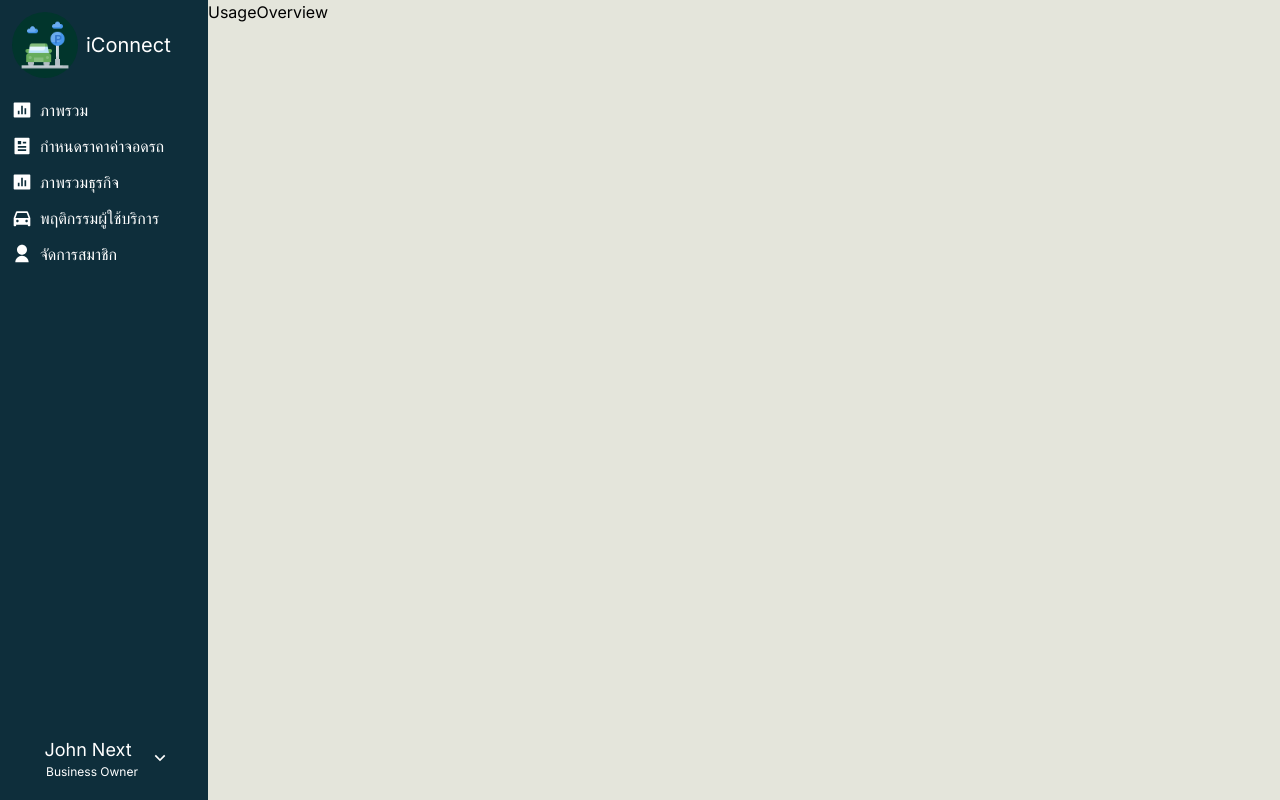
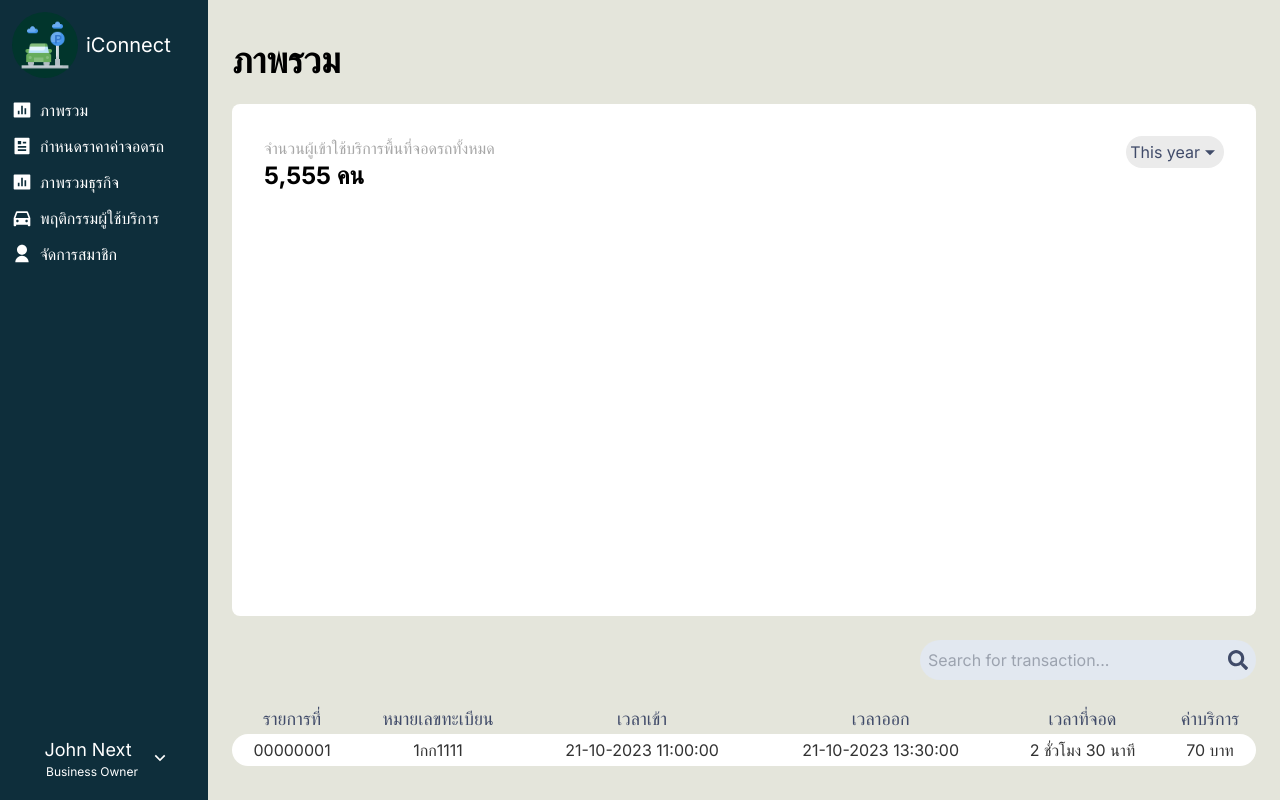
Before and after one commit to G7-SERVER-TEAM/iConnect-Website, a Next.js app: page /usage-overview in a window 1280 px wide. Built offline with nearby package versions, Linux system fonts and the light colour scheme.

Commit message:
Initialize Usage Overview UI
construct a UI Mockup of Usage Overview

```diff
--- a/src/app/(dashboard)/usage-overview/page.jsx
+++ b/src/app/(dashboard)/usage-overview/page.jsx
@@ -1,8 +1,50 @@
+'use client'
+import Searchbar from '@/components/Searchbar'
 import React from 'react'
+import { RiArrowDownSFill } from 'react-icons/ri'
 
 const UsageOverview = () => {
   return (
-    <div>UsageOverview</div>
+    <div className='flex flex-col min-h-screen gap-6 items-center'>
+      <div className='flex w-[64rem] justify-start'>
+        <p className='text-4xl font-bold mt-10'>ภาพรวม</p>
+      </div>
+      <div className='flex flex-col bg-white w-[64rem] h-[32rem] rounded-lg p-8'>
+        <div className='flex flex-row justify-between'>
+          <div>
+            <p className='text-[#A7A7A7]'>จำนวนผู้เข้าใช้บริการพื้นที่จอดรถทั้งหมด</p>
+            <p className='text-2xl font-bold'>5,555 คน</p>
+          </div>
+          <button className='flex bg-[#EBEBEB] rounded-full h-8 p-1 text-[#404B69] items-center justify-center'>
+            <p>This year</p>
+            <RiArrowDownSFill size={20}/>
+          </button>
+        </div>
+      </div>
+      <div className='flex w-[64rem] justify-end'>
+        <Searchbar
+          placeholder={'Search for transaction...'}
+        />
+      </div>
+      <table className='w-[64rem]'>
+        <tr>
+          <th className='font-medium text-[#404B69] text-lg'>รายการที่</th>
+          <th className='font-medium text-[#404B69] text-lg'>หมายเลขทะเบียน</th>
+          <th className='font-medium text-[#404B69] text-lg'>เวลาเข้า</th>
+          <th className='font-medium text-[#404B69] text-lg'>เวลาออก</th>
+          <th className='font-medium text-[#404B69] text-lg'>เวลาที่จอด</th>
+          <th className='font-medium text-[#404B69] text-lg'>ค่าบริการ</th>
+        </tr>
+        <tr className='text-center'>
+          <td className='font-normal text-[#323232] bg-white h-[2rem] rounded-l-full'>00000001</td>
+          <td className='font-normal text-[#323232] bg-white h-[2rem] '>1กก1111</td>
+          <td className='font-normal text-[#323232] bg-white h-[2rem] '>21-10-2023 11:00:00</td>
+          <td className='font-normal text-[#323232] bg-white h-[2rem] '>21-10-2023  13:30:00</td>
+          <td className='font-normal text-[#323232] bg-white h-[2rem] '>2 ชั่วโมง 30 นาที</td>
+          <td className='font-normal text-[#323232] bg-white h-[2rem] rounded-r-full'>70 บาท</td>
+        </tr>
+      </table>
+    </div>
   )
 }
 
--- a/src/app/page.js
+++ b/src/app/page.js
@@ -40,7 +40,7 @@ export default function Login() {
                 <input type='password' className='block border-black border-[1px] rounded-[30px] w-full px-5 mb-4'></input>
               </div>
                 <button type="submit" className='bg-[#00818A] text-white rounded-[30px] cursor-pointer p-1'>
-                  <Link href='/business-overview'>Login</Link>
+                  <Link href='/usage-overview'>Login</Link>
                 </button>
             </form>
         </div>
--- /dev/null
+++ b/src/components/Searchbar.jsx
@@ -0,0 +1,18 @@
+import React from 'react'
+import { FaSearch } from "react-icons/fa";
+
+const Searchbar = ({placeholder}) => {
+  return (
+    <form className='w-[21rem] relative'>
+        <div className='relative'>
+            <input type='search' placeholder={placeholder} className='w-full p-2
+            rounded-full bg-slate-200' />
+            <button className='absolute right-2 top-1/2 -translate-y-1/2'>
+                <FaSearch size={20} color='#404B69'/>
+            </button>
+        </div>
+    </form>
+  )
+}
+
+export default Searchbar
```
